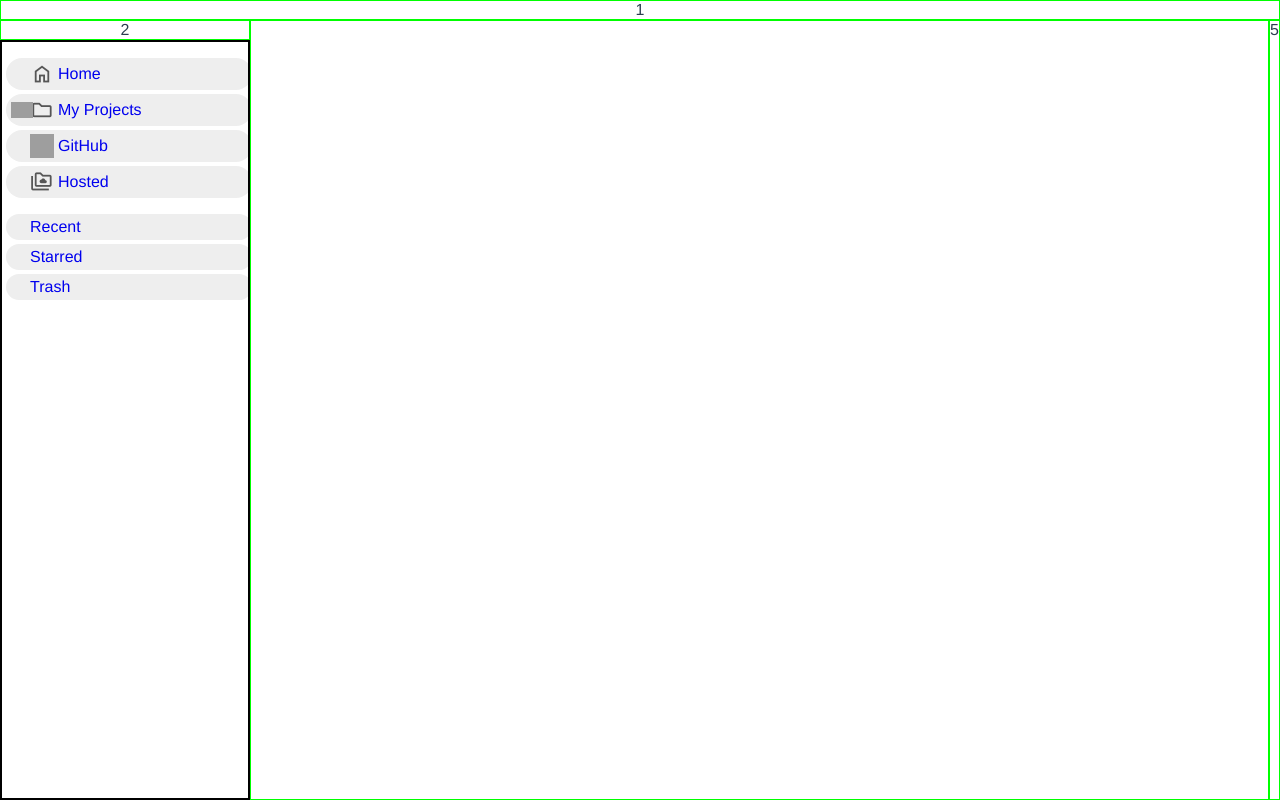
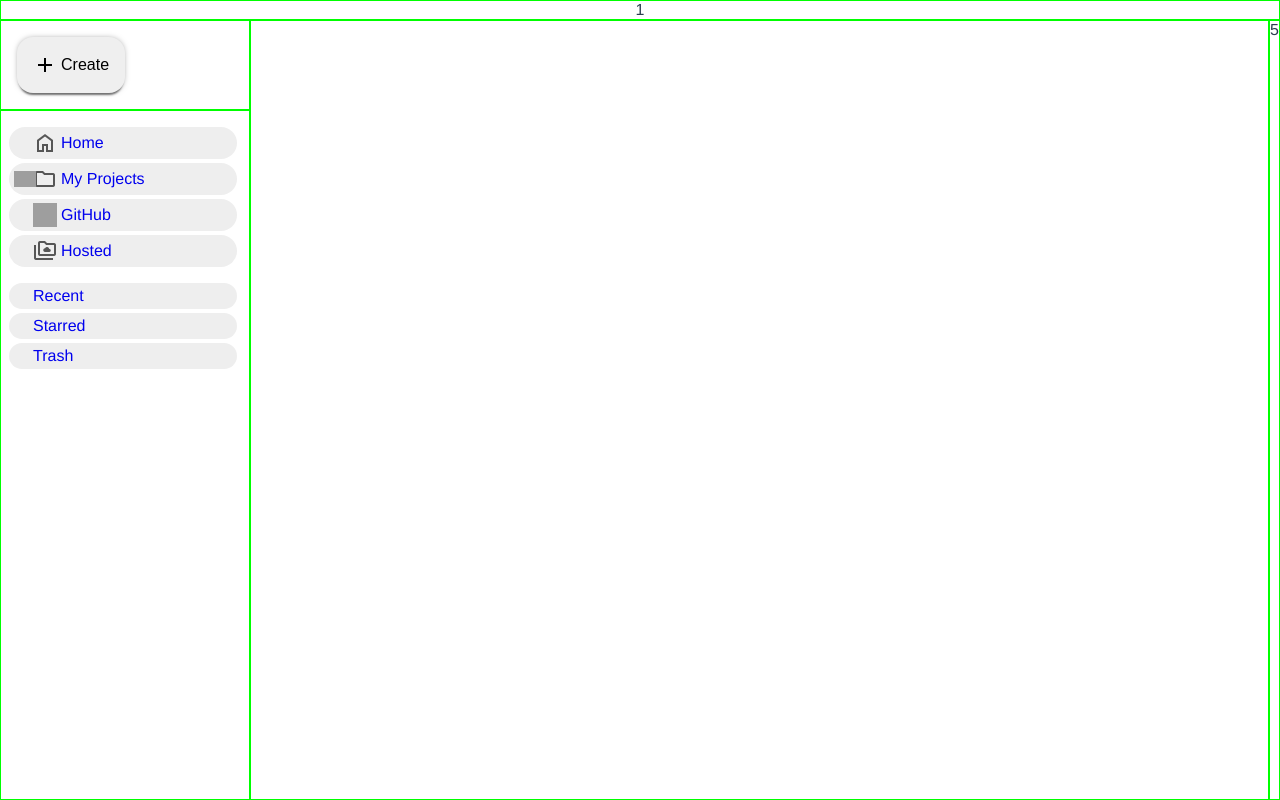
Before and after one commit to JNoad/web_builder_ui, a Vue app: page / in a window 1280 px wide. Built offline with nearby package versions, Linux system fonts and the light colour scheme; grey boxes are pictures that could not be loaded.

Commit message:
Create New - Button

```diff
--- a/src/App.vue
+++ b/src/App.vue
@@ -1,8 +1,7 @@
 <template>
-        <div class="layout-grid">
+    <div class="layout-grid">
         <div>1</div>
-        <div>2</div>
-        <!-- <div>3</div> -->
+        <CreateButton/>
         <SideBar/>
         <div>
             <router-view />
@@ -14,10 +13,12 @@
 
 <script>
 import SideBar from '@/components/SideBar.vue';
+import CreateButton from './components/CreateButton.vue';
 
 export default {
     components: {
-        SideBar
+        SideBar,
+        CreateButton
     }
 
 }
@@ -63,7 +64,7 @@ nav a.router-link-exact-active {
     grid-template-columns: auto 1fr auto auto auto;
     grid-template-rows: auto auto auto 1fr;
 
-    > div {
+    > * {
         border: 1px solid lime;
         // width: 100%; height: 100%;
         overflow: hidden;
@@ -83,5 +84,10 @@ nav a.router-link-exact-active {
             grid-area: rightBar;
         }
     }
+    .hidden {
+        display: opacity 0;
+        height: 0; overflow: hidden;
+        padding: 0;
+    }
 }
 </style>
--- a/src/assets/scss/global.scss
+++ b/src/assets/scss/global.scss
@@ -1,9 +1,15 @@
 @import "https://fonts.googleapis.com/css2?family=Material+Symbols+Outlined:opsz,wght,FILL,GRAD@20..48,100..700,0..1,-50..200";
 
-.material-symbols-outlined {
-  font-variation-settings:
-  'FILL' 0,
-  'wght' 400,
-  'GRAD' 0,
-  'opsz' 20
+@mixin absolute($top: 0, $left: 0, $bottom: auto, $right: auto) {
+    position: absolute;
+    top: $top;
+    left: $left;
+    bottom: $bottom;
+    right: $right;
 }
+
+@mixin flex-column ($justify: start, $align: center) {
+    display: flex; flex-direction: column;
+    justify-content: $justify;
+    align-items: $align;
+}
--- /dev/null
+++ b/src/components/CreateButton.vue
@@ -0,0 +1,72 @@
+<template>
+    <div class="create-btn">
+        <button @click="toggleMenu">
+            <span class="material-symbols-outlined">
+                add
+            </span>
+            Create
+        </button>
+
+        <div class="create-menu" :class="{hidden: !menuOpen}">
+            <div>New Folder</div>
+            <div>New Project</div>
+            <div>New File</div>
+        </div>
+    </div>
+</template>
+<script>
+export default {
+    data() {
+        return {
+            menuOpen: false
+        }
+    },
+    methods: {
+        toggleMenu() {
+            this.menuOpen = !this.menuOpen;
+        },
+        close (e) {
+            if (!this.$el.contains(e.target) && this.menuOpen) {
+                this.toggleMenu();
+            }
+        }
+    },
+    mounted () {
+        document.addEventListener('click', this.close)
+    },
+}
+</script>
+<style lang="scss">
+.create-btn {
+    padding: 16px;
+    position: relative;
+    overflow: visible !important;
+    button {
+        padding: 16px;
+        display: flex; align-items: center;
+        border: none; border-radius: 16px;
+        font-size: 16px;
+        box-shadow: 0 0 6px -2px rgba(0, 0, 0, 0.5), 0 4px 2px -2px rgba(0, 0, 0, 0.5);
+        span {
+            margin-right: 4px;
+        }
+        &:active {
+            box-shadow: inset 0 0 6px -2px rgba(0, 0, 0, 0.5), inset 0 4px 2px -2px rgba(0, 0, 0, 0.5);
+        }
+    }
+    .create-menu {
+        width: 350px; height: 250px;
+        background-color: white;
+        box-shadow: 0 0 4px -2px rgba(0, 0, 0, 0.5);
+        @include absolute;
+        @include flex-column($align: start);
+        z-index: 2;
+        transition: all 0.25s ease-in-out;
+        border-radius: 16px;
+        > * {
+            padding: 4px 12px;
+            cursor: pointer;
+        }
+    }
+}
+</style>
--- a/src/components/SideBar.vue
+++ b/src/components/SideBar.vue
@@ -60,9 +60,9 @@ export default {
 <style lang="scss">
     .side-bar-container {
         width: 250px; height: 100%;
-        border: 2px solid black !important;
         > ul {
             margin: 16px auto;
+            padding: 0 16px 0 4px;
             li {
                 width: 100%;
                 margin: 4px; padding: 4px 24px;
```
